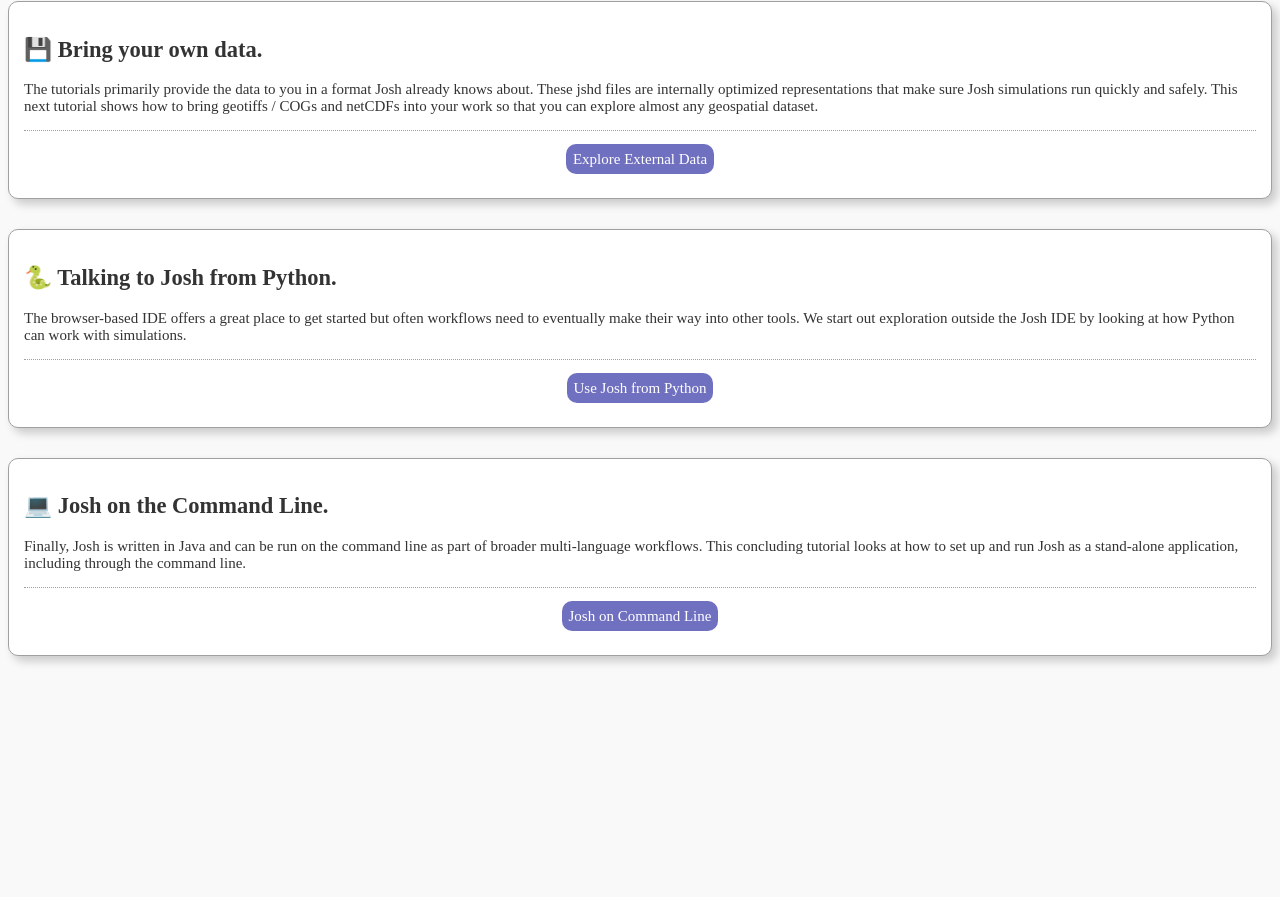
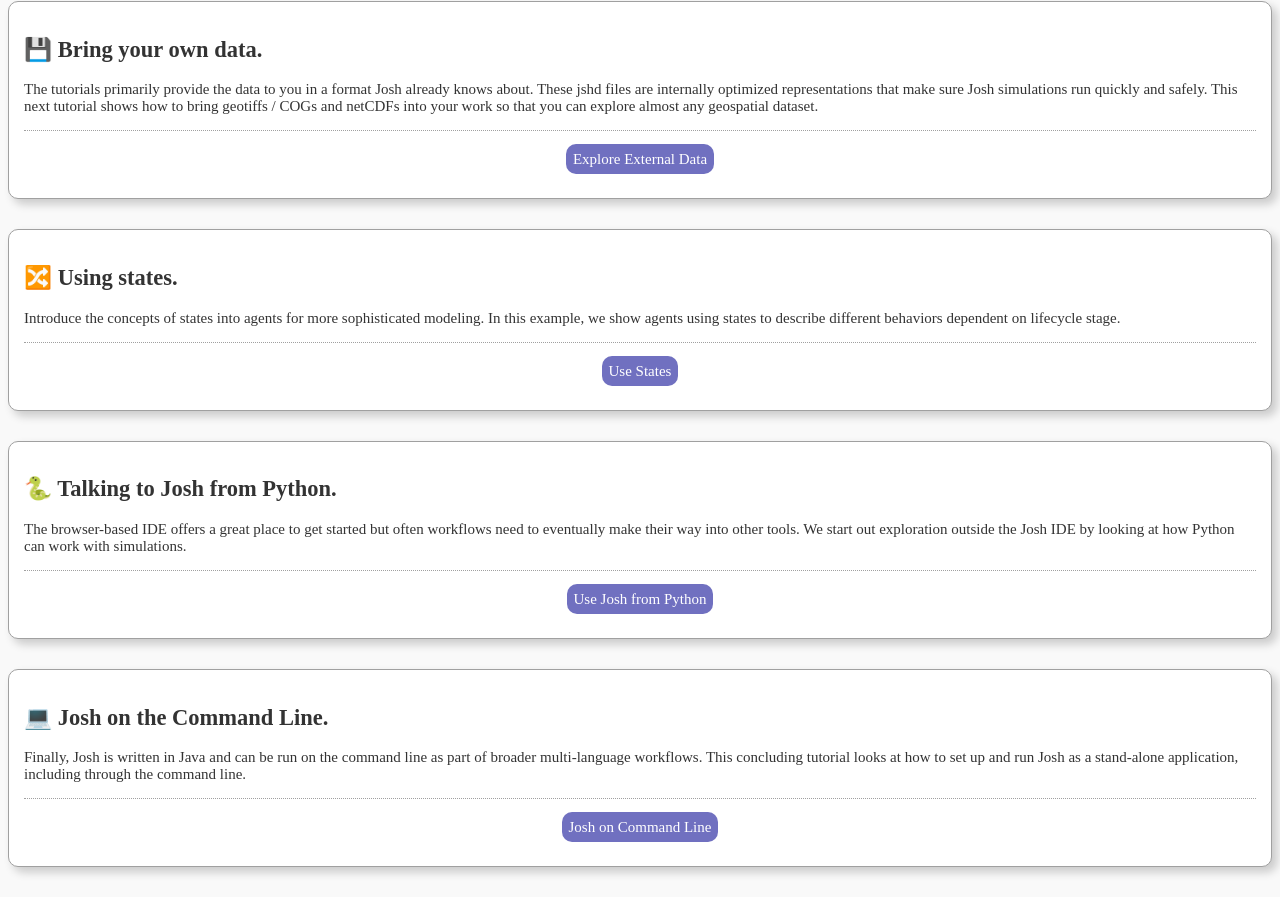
Before and after one commit to SchmidtDSE/josh, a plain HTML site: page landing/guide.html in a window 1280 px wide. Shown: the part 926-1823 px from the top of the page. Before the commit the page ends 1612 px from the top, so only its background shows below. Drawn offline with nearby package versions, Linux system fonts and the light colour scheme; a web font is replaced by a local one.

Commit message:
Add states stub.

```diff
--- a/landing/guide.html
+++ b/landing/guide.html
@@ -50,6 +50,13 @@
         </div>
       </section>
       <section>
+        <h2><span aria-hidden="true" class="icon">🔀</span> Using states.</h2>
+        <p>Introduce the concepts of states into agents for more sophisticated modeling. In this example, we show agents using states to describe different behaviors dependent on lifecycle stage.</p>
+        <div class="call-to-action">
+          <a href="/guides/states.html">Use States</a>
+        </div>
+      </section>
+      <section>
         <h2><span aria-hidden="true" class="icon">🐍</span> Talking to Josh from Python.</h2>
         <p>The browser-based IDE offers a great place to get started but often workflows need to eventually make their way into other tools. We start out exploration outside the Josh IDE by looking at how Python can work with simulations.</p>
         <div class="call-to-action">
```
